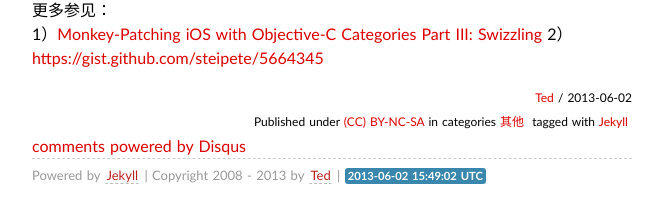
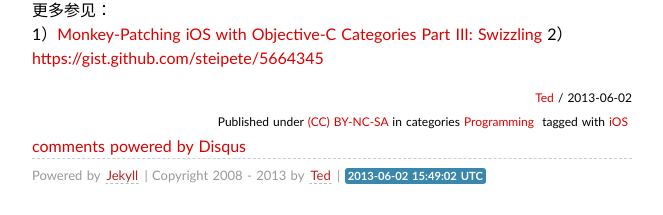
Before and after one commit to wufawei/wufawei.github.com, a Jekyll site: the page built from _posts/201306/2013-06-02-Monkey-Patching-iOS-with-Swizzling.md, in a window 1280 px wide and 900 px high, scrolled down 3419 px. Shown: the part 682-897 px from the top of the window, without its empty margins (308-971 px from the left). Built offline with Jekyll 4.4.1, drawn with Linux system fonts in a browser that asks for light colours; some web fonts are replaced; Markdown is read by kramdown in place of the engine named in the settings; comment, search, counter and statistics services are not loaded.

Commit message:
change tag

```diff
--- a/_posts/201306/2013-06-02-Monkey-Patching-iOS-with-Swizzling.md
+++ b/_posts/201306/2013-06-02-Monkey-Patching-iOS-with-Swizzling.md
@@ -2,9 +2,9 @@
 layout: post
 title: Monkey Patching iOS with Swizzling
 categories:
-- 其他
+- Programming
 tags:
-- Jekyll
+- iOS
 ---
 
 **1 什么是Monkey-patching**
```
